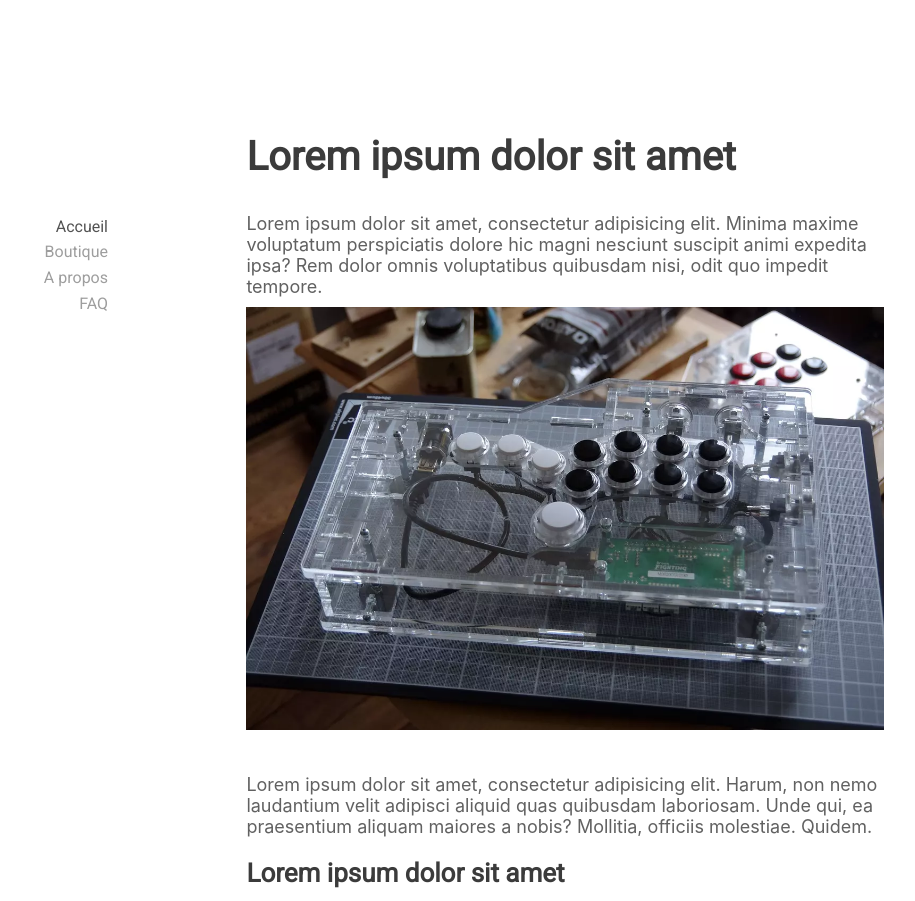
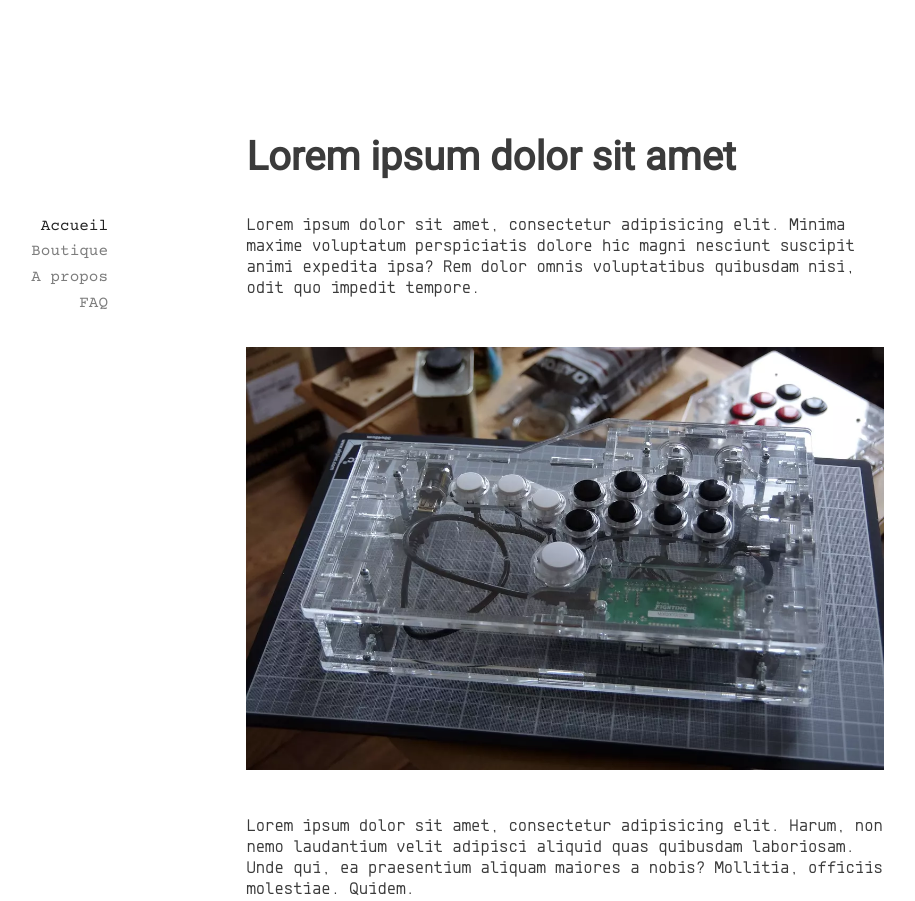
Before and after one commit to Pr0sk/absticks, a plain HTML site: page Templateaccueil.html in a window 1280 px wide. Shown: the top 901 px of the page, without its empty margins (84-999 px from the left). Drawn offline with nearby package versions, Linux system fonts and the light colour scheme.

Commit message:
ajout klartext

```diff
--- a/style.css
+++ b/style.css
@@ -1,5 +1,14 @@
 @import url('https://fonts.googleapis.com/css2?family=Roboto');
 @import url('https://fonts.googleapis.com/css2?family=Courier+Prime');
+
+@font-face {
+    font-family: "klartext_mono";
+    src: url("CSS/Fonts/klartext_mono.eot") format("eot");
+    src: url("CSS/Fonts/klartext_mono.ttf") format("ttf"),
+    url("CSS/Fonts/klartext_mono.woff") format("woff"),
+    url("CSS/Fonts/klartext_mono.woff2") format("woff2"),
+    url("CSS/Fonts/klartext_mono.svg#filmename") format("svg");
+    }
 
 :root {
     --background: white;
@@ -24,7 +33,7 @@ body {
     font-size: 1.6rem;
     margin:0;
     padding:0;
-    color:var(--neutral-7);
+    color:var(--neutral-9);
     background:var(--background);
 }
 
@@ -82,7 +91,7 @@ main {
 
 
 nav {
-    font-family: 'Roboto';
+    font-family: 'Courier Prime';
     text-align: right;
     position: fixed;
     display: flex;
@@ -105,13 +114,13 @@ nav {
 
 nav a {
     text-decoration: none;
-    color:var(--neutral-5);
-    font-weight: thin;
+    color:var(--neutral-6);
+    font-weight: regular;
 }
 
 nav a.active {
     text-decoration: none;
-    color:var(--neutral-8)
+    color:var(--neutral-10)
 }
 
 nav  .logo {
@@ -125,12 +134,12 @@ nav  .logo {
     margin: .5rem;
 }
 
+
 .social {
     list-style: none;
     display: flex;
     flex-flow: row nowrap;
 }
-
 
 /* Main content */
 
@@ -142,8 +151,9 @@ article {
 }
 
 article p {
+    font-family : 'klartext_mono';
     display: block;
-    margin: 1rem 0;
+    margin: 1rem 0 5rem;
     font-size: 1.8rem;
 }
 
```
Also changed, not shown: CSS/Fonts/klartext_mono.ttf (added), CSS/Fonts/klartext_mono.woff (added), CSS/Fonts/klartext_mono.woff2 (added), 2 other files.
